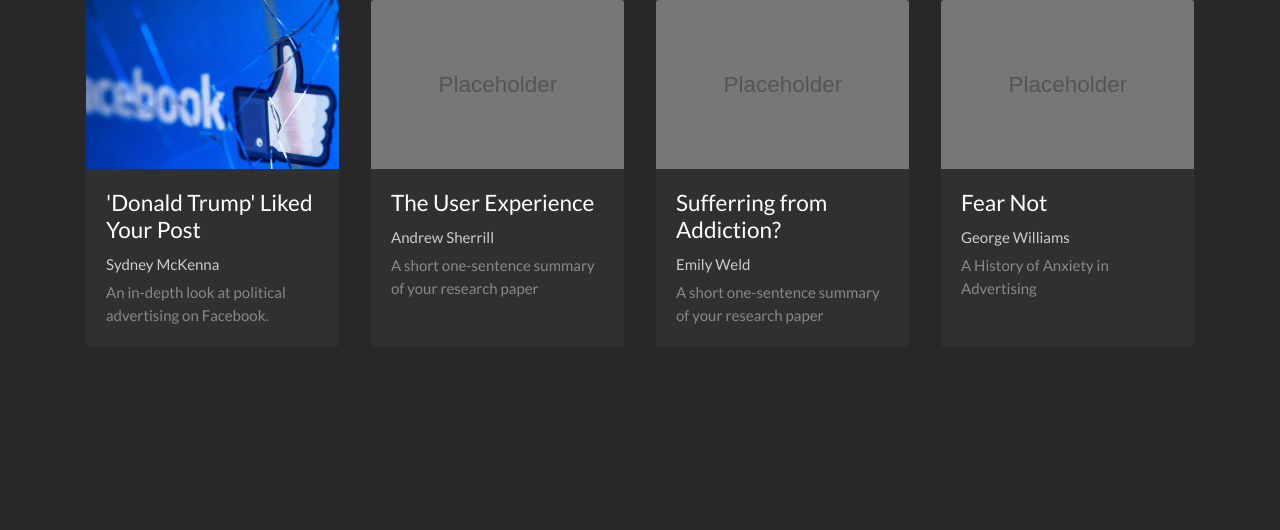
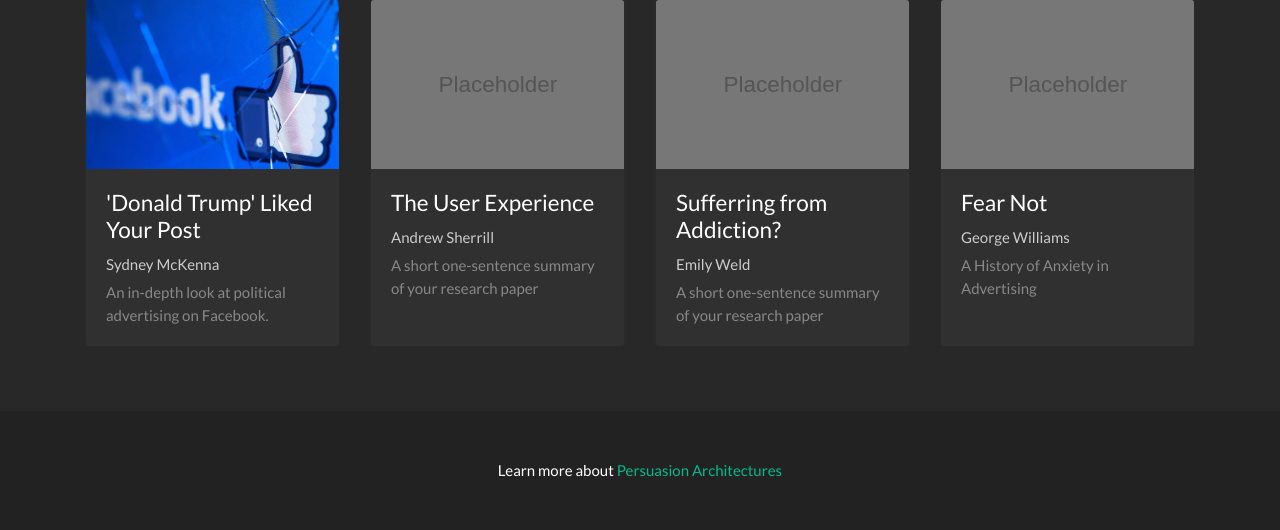
Before and after one commit to sneakaway-studio/persuasion-architectures, a PHP site: page /SneakawayStudio/index.php in a window 1280 px wide. Shown: the part 576-1106 px from the top of the page. Before the commit the page ends 900 px from the top, so only its background shows below. Run offline with PHP 8.4, Linux system fonts and the light colour scheme.

Commit message:
Adds footer

```diff
--- a/assets/css/styles.css
+++ b/assets/css/styles.css
@@ -21,6 +21,16 @@ body {
     color: #ccc;
 }
 
+
+/*  FRONT PAGE
+ ******************************************************************************/
+
+.footer-wrapper {
+    background: #222;
+}
+.footer-inner {
+    height: 100%;
+}
 
 
 /*  PAPERS
--- a/inc/footer.php
+++ b/inc/footer.php
@@ -1,7 +1,18 @@
+
+
+<div class="container-fluid footer-wrapper">
+    <div class="row mt-5 py-5 footer-inner">
+        <div class="col-12 col-lg-8 offset-lg-2 text-center">
+            Learn more about <a href="<?php print($file_root); ?>papers/about">Persuasion Architectures</a>
+        </div>
+    </div>
+</div>
+
+
 <!-- Optional JavaScript -->
-   <!-- jQuery first, then Popper.js, then Bootstrap JS -->
-   <script src="https://code.jquery.com/jquery-3.4.1.slim.min.js" integrity="sha384-J6qa4849blE2+poT4WnyKhv5vZF5SrPo0iEjwBvKU7imGFAV0wwj1yYfoRSJoZ+n" crossorigin="anonymous"></script>
-   <script src="https://cdn.jsdelivr.net/npm/popper.js@1.16.0/dist/umd/popper.min.js" integrity="sha384-Q6E9RHvbIyZFJoft+2mJbHaEWldlvI9IOYy5n3zV9zzTtmI3UksdQRVvoxMfooAo" crossorigin="anonymous"></script>
-   <script src="https://stackpath.bootstrapcdn.com/bootstrap/4.4.1/js/bootstrap.min.js" integrity="sha384-wfSDF2E50Y2D1uUdj0O3uMBJnjuUD4Ih7YwaYd1iqfktj0Uod8GCExl3Og8ifwB6" crossorigin="anonymous"></script>
- </body>
+<!-- jQuery first, then Popper.js, then Bootstrap JS -->
+<script src="https://code.jquery.com/jquery-3.4.1.slim.min.js" integrity="sha384-J6qa4849blE2+poT4WnyKhv5vZF5SrPo0iEjwBvKU7imGFAV0wwj1yYfoRSJoZ+n" crossorigin="anonymous"></script>
+<script src="https://cdn.jsdelivr.net/npm/popper.js@1.16.0/dist/umd/popper.min.js" integrity="sha384-Q6E9RHvbIyZFJoft+2mJbHaEWldlvI9IOYy5n3zV9zzTtmI3UksdQRVvoxMfooAo" crossorigin="anonymous"></script>
+<script src="https://stackpath.bootstrapcdn.com/bootstrap/4.4.1/js/bootstrap.min.js" integrity="sha384-wfSDF2E50Y2D1uUdj0O3uMBJnjuUD4Ih7YwaYd1iqfktj0Uod8GCExl3Og8ifwB6" crossorigin="anonymous"></script>
+</body>
 </html>
```
